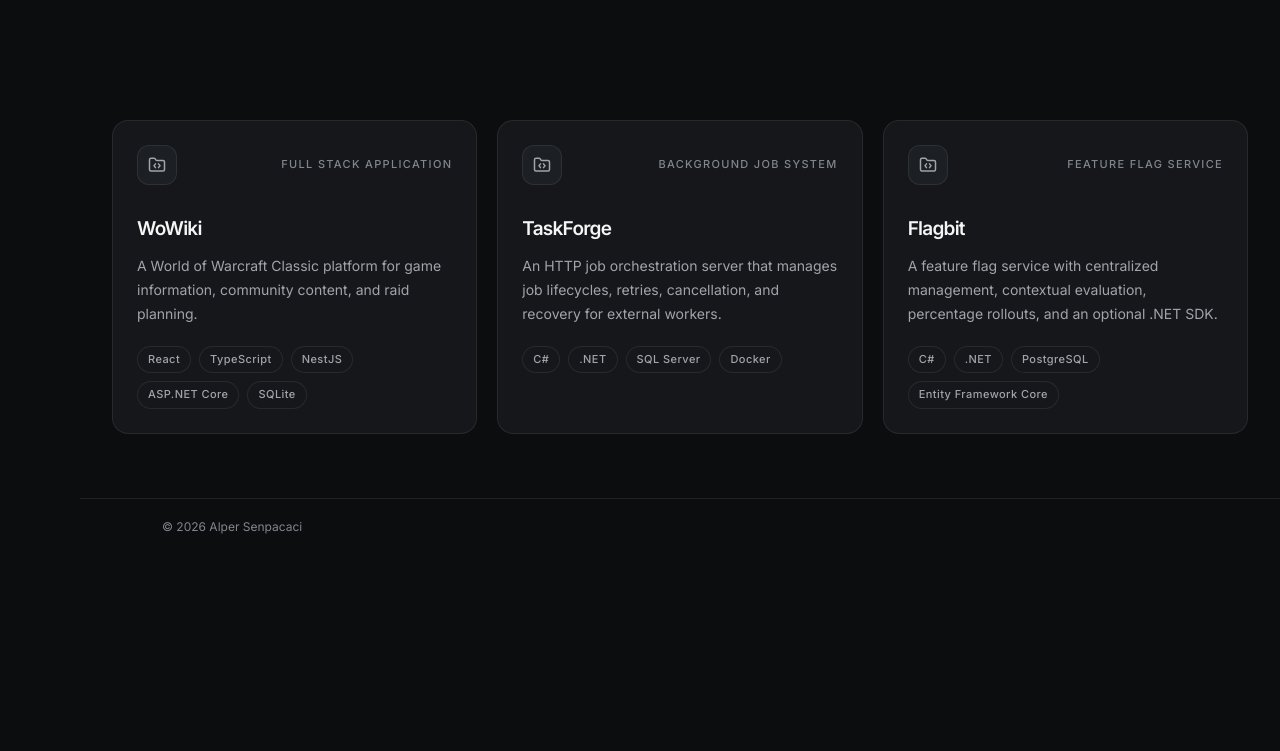
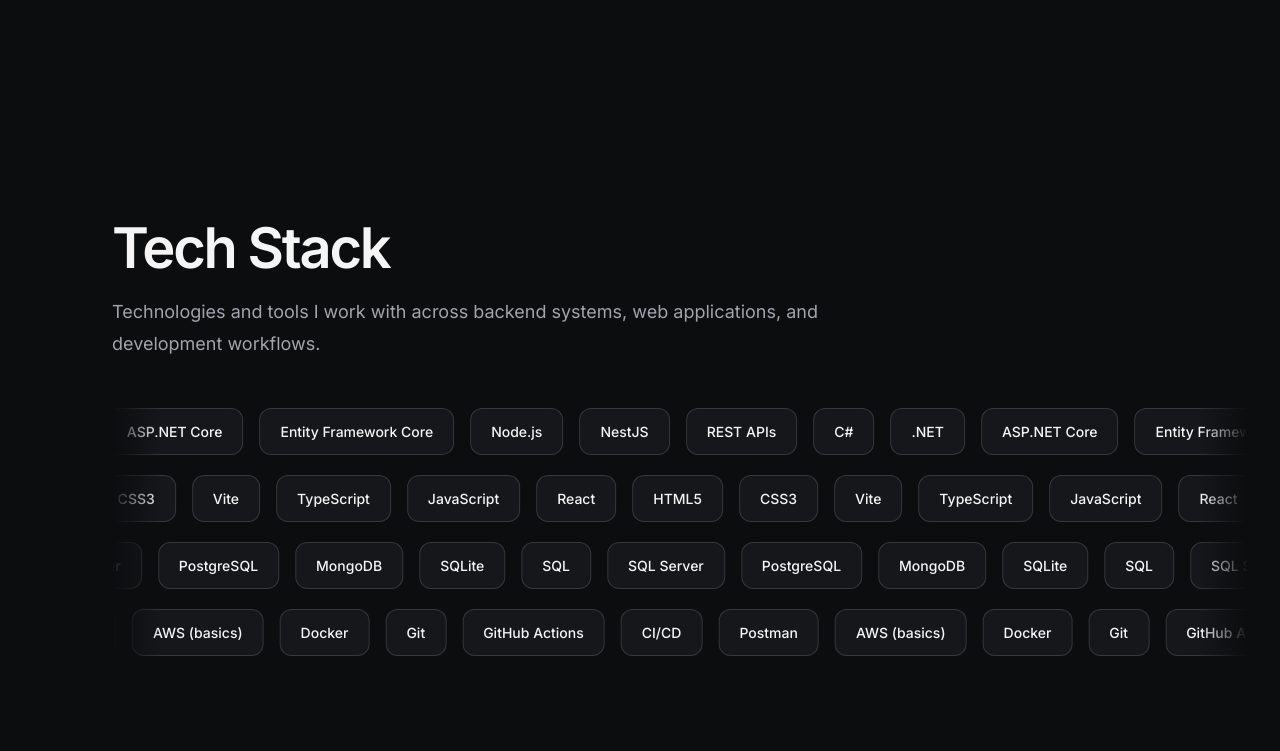
Before and after one commit to Arvence/Portfolio, a React (Vite) app: page / in a window 1280 px wide. Shown: the part 1480-2231 px from the top of the page. Before the commit the page ends 2035 px from the top, so only its background shows below. Built offline with nearby package versions, Linux system fonts and the light colour scheme.

Commit message:
feat: add accessible scrolling tech stack rows

```diff
--- /dev/null
+++ b/src/components/MarqueeRow.tsx
@@ -0,0 +1,31 @@
+import type { CSSProperties } from 'react'
+import type { TechStackRow } from '../data/techStack'
+
+const REPETITIONS_PER_GROUP = 3
+
+export default function MarqueeRow({ row }: { row: TechStackRow }) {
+  const style = {
+    '--marquee-duration': `${row.durationSeconds}s`,
+    '--marquee-direction': row.direction === 'right' ? 'reverse' : 'normal',
+  } as CSSProperties
+
+  return (
+    <div className="tech-marquee" role="group" aria-label={row.label} style={style}>
+      {[0, 1].map((group) => (
+        <ul key={group} className="tech-marquee-group" role="list" aria-hidden={group > 0 || undefined}>
+          {Array.from({ length: REPETITIONS_PER_GROUP }, (_, repetition) =>
+            row.technologies.map((technology) => (
+              <li
+                key={`${repetition}-${technology}`}
+                className="tech-marquee-badge"
+                aria-hidden={repetition > 0 || undefined}
+              >
+                {technology}
+              </li>
+            )),
+          )}
+        </ul>
+      ))}
+    </div>
+  )
+}
--- /dev/null
+++ b/src/components/TechStack.tsx
@@ -0,0 +1,22 @@
+import { techStackRows } from '../data/techStack'
+import MarqueeRow from './MarqueeRow'
+
+export default function TechStack() {
+  return (
+    <section id="tech-stack" aria-labelledby="tech-stack-title" className="space-y-10 py-20 sm:space-y-12 sm:py-24">
+      <header className="mx-auto w-full max-w-6xl space-y-4">
+        <h2 id="tech-stack-title" className="text-[clamp(2.25rem,4.5vw,3.5rem)] tracking-[-0.04em]">
+          Tech Stack
+        </h2>
+        <p className="text-base leading-7 sm:text-lg sm:leading-8">
+          Technologies and tools I work with across backend systems, web applications, and development workflows.
+        </p>
+      </header>
+      <div className="space-y-4 sm:space-y-5">
+        {techStackRows.map((row) => (
+          <MarqueeRow key={row.id} row={row} />
+        ))}
+      </div>
+    </section>
+  )
+}
--- /dev/null
+++ b/src/data/techStack.ts
@@ -0,0 +1,38 @@
+export interface TechStackRow {
+  id: string
+  label: string
+  technologies: readonly string[]
+  direction: 'left' | 'right'
+  durationSeconds: number
+}
+
+export const techStackRows: readonly TechStackRow[] = [
+  {
+    id: 'backend',
+    label: 'Backend and languages',
+    technologies: ['C#', '.NET', 'ASP.NET Core', 'Entity Framework Core', 'Node.js', 'NestJS', 'REST APIs'],
+    direction: 'left',
+    durationSeconds: 90,
+  },
+  {
+    id: 'frontend',
+    label: 'Frontend',
+    technologies: ['TypeScript', 'JavaScript', 'React', 'HTML5', 'CSS3', 'Vite'],
+    direction: 'right',
+    durationSeconds: 70,
+  },
+  {
+    id: 'databases',
+    label: 'Databases',
+    technologies: ['SQL', 'SQL Server', 'PostgreSQL', 'MongoDB', 'SQLite'],
+    direction: 'left',
+    durationSeconds: 60,
+  },
+  {
+    id: 'tools',
+    label: 'Tools and infrastructure',
+    technologies: ['Docker', 'Git', 'GitHub Actions', 'CI/CD', 'Postman', 'AWS (basics)'],
+    direction: 'right',
+    durationSeconds: 75,
+  },
+]
--- a/src/index.css
+++ b/src/index.css
@@ -111,6 +111,78 @@
 }
 
 @layer components {
+  .tech-marquee {
+    --marquee-fade: clamp(1rem, 4vw, 3rem);
+    container-type: inline-size;
+    display: flex;
+    overflow: hidden;
+    mask-image: linear-gradient(
+      to right,
+      transparent,
+      #000 var(--marquee-fade),
+      #000 calc(100% - var(--marquee-fade)),
+      transparent
+    );
+  }
+
+  .tech-marquee-group {
+    display: flex;
+    flex: none;
+    align-items: center;
+    justify-content: space-around;
+    gap: 1rem;
+    min-width: 100%;
+    padding-right: 1rem;
+    animation: tech-marquee-scroll var(--marquee-duration) linear infinite;
+    animation-direction: var(--marquee-direction);
+  }
+
+  .tech-marquee-badge {
+    flex: none;
+    max-width: calc(100cqw - 2 * var(--marquee-fade));
+    border: 1px solid var(--color-border-strong);
+    border-radius: 0.75rem;
+    padding: 0.75rem 1.25rem;
+    background: var(--color-surface);
+    color: var(--color-text-primary);
+    font-size: 0.875rem;
+    font-weight: 500;
+    line-height: 1.5;
+  }
+
+  @keyframes tech-marquee-scroll {
+    from {
+      transform: translate3d(0, 0, 0);
+    }
+    to {
+      transform: translate3d(-100%, 0, 0);
+    }
+  }
+
+  @media (prefers-reduced-motion: reduce) {
+    .tech-marquee {
+      overflow: visible;
+      mask-image: none;
+    }
+
+    .tech-marquee-group {
+      flex-wrap: wrap;
+      justify-content: flex-start;
+      width: 100%;
+      min-width: 0;
+      padding-right: 0;
+      animation: none;
+    }
+
+    .tech-marquee-badge {
+      max-width: 100%;
+    }
+
+    .tech-marquee [aria-hidden='true'] {
+      display: none;
+    }
+  }
+
   .hero-role-line {
     grid-area: 1 / 1;
   }
--- a/src/pages/Home.tsx
+++ b/src/pages/Home.tsx
@@ -2,6 +2,7 @@
 import HomeAbout from '../components/HomeAbout'
 import ProjectGrid from '../components/ProjectGrid'
 import RotatingRole from '../components/RotatingRole'
+import TechStack from '../components/TechStack'
 import { featuredProjects } from '../data/projects'
 
 export default function Home() {
@@ -28,6 +29,8 @@
 
       <HomeAbout />
 
+      <TechStack />
+
       <section aria-label="Projects" className="pb-10 sm:pb-12 lg:pb-16">
         <ProjectGrid projects={featuredProjects} />
       </section>
```
